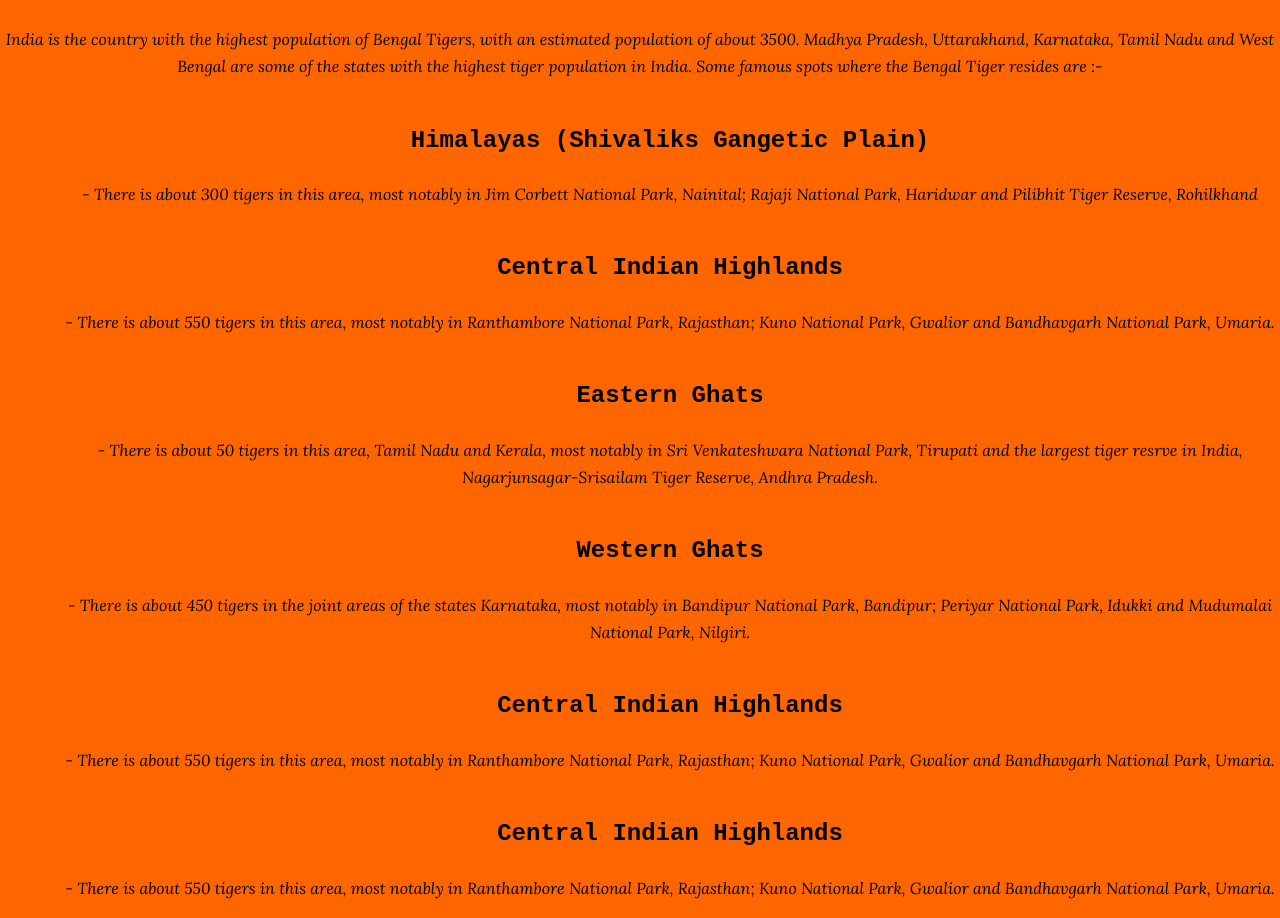
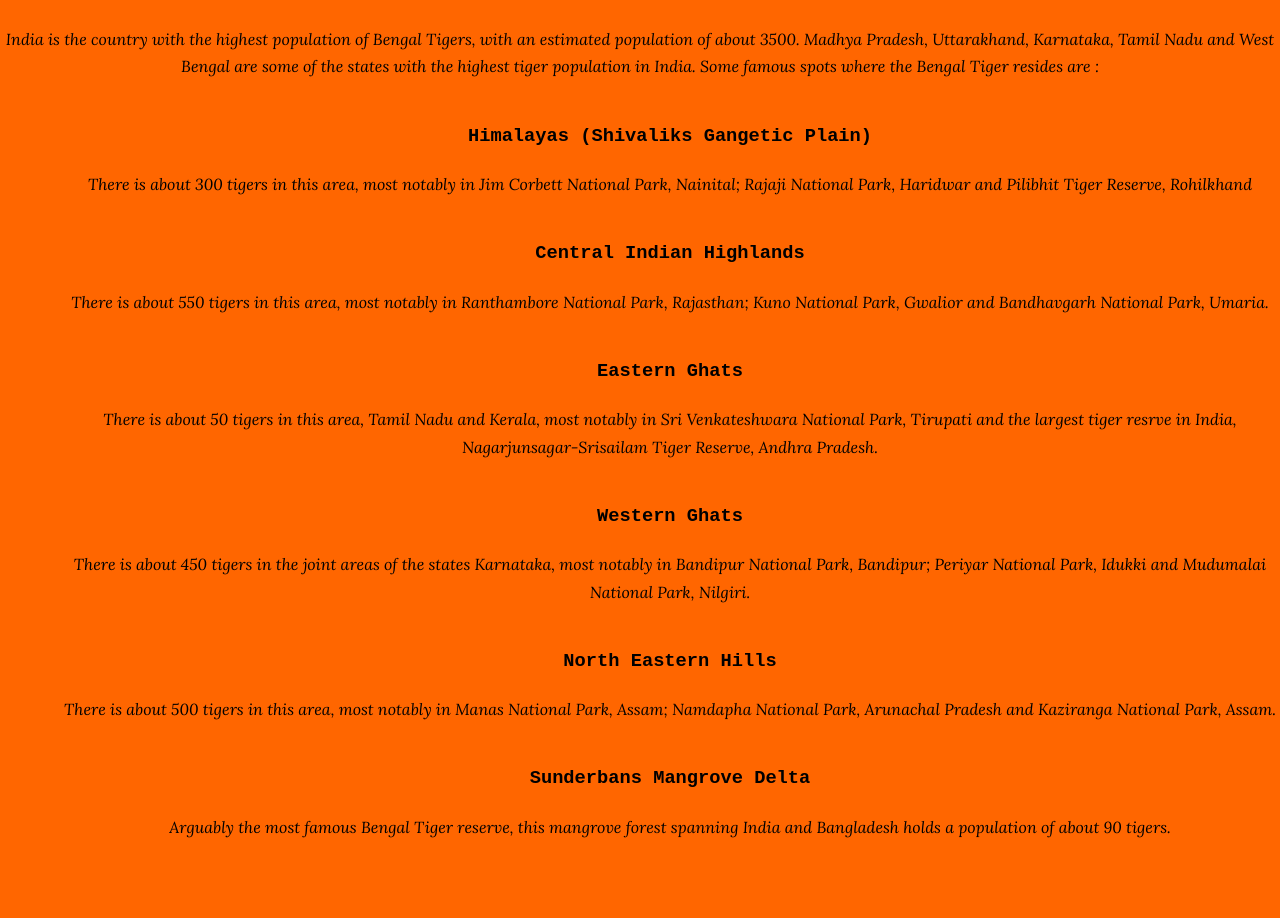
Before and after one commit to stupidshorts1-ai/project-tiger, a plain HTML site: page habitat.html in a window 1280 px wide. Shown: the part 400-1318 px from the top of the page. After the commit the page ends 1257 px from the top, so only its background shows below. Drawn offline with Linux system fonts and the light colour scheme; a web font is replaced by a local one.

Commit message:
Update habitat.html

```diff
--- a/habitat.html
+++ b/habitat.html
@@ -37,17 +37,15 @@
 	  India
 	</h2>
 	<p>
-		India is the country with the highest population of Bengal Tigers, with an estimated population of about 3500. Madhya Pradesh, Uttarakhand, Karnataka, Tamil Nadu and West Bengal are some of the states with the highest tiger population in India. Some famous spots where the Bengal Tiger resides are :-
+		India is the country with the highest population of Bengal Tigers, with an estimated population of about 3500. Madhya Pradesh, Uttarakhand, Karnataka, Tamil Nadu and West Bengal are some of the states with the highest tiger population in India. Some famous spots where the Bengal Tiger resides are :</h3>
 	</p>
 	  <ul>
-		  <li><h2> Himalayas (Shivaliks Gangetic Plain) </h2> - There is about 300 tigers in this area, most notably in Jim Corbett National Park, Nainital; Rajaji National Park, Haridwar and Pilibhit Tiger Reserve, Rohilkhand </li>
-		  <li><h2>Central Indian Highlands</h2> - There is about 550 tigers in this area, most notably in Ranthambore National Park, Rajasthan; Kuno National Park, Gwalior and Bandhavgarh National Park, Umaria.</li>
-		  <li><h2>Eastern Ghats</h2> - There is about 50 tigers in this area, Tamil Nadu and Kerala, most notably in Sri Venkateshwara National Park, Tirupati and the largest tiger resrve in India, Nagarjunsagar-Srisailam Tiger Reserve, Andhra Pradesh.</li>
-		  <li><h2>Western Ghats</h2> - There is about 450 tigers in the joint areas of the states Karnataka, most notably in  Bandipur National Park, Bandipur; Periyar National Park, Idukki and Mudumalai National Park, Nilgiri.</li>
-		  <li><h2>Central Indian Highlands</h2> - There is about 550 tigers in this area, most notably in Ranthambore National Park, Rajasthan; Kuno National Park, Gwalior and Bandhavgarh National Park, Umaria.</li>
-		  <li><h2>Central Indian Highlands</h2> - There is about 550 tigers in this area, most notably in Ranthambore National Park, Rajasthan; Kuno National Park, Gwalior and Bandhavgarh National Park, Umaria.</li>
-
-
+		  <li><h3> Himalayas (Shivaliks Gangetic Plain) </h3> There is about 300 tigers in this area, most notably in Jim Corbett National Park, Nainital; Rajaji National Park, Haridwar and Pilibhit Tiger Reserve, Rohilkhand </li>
+		  <li><h3>Central Indian Highlands</h3> There is about 550 tigers in this area, most notably in Ranthambore National Park, Rajasthan; Kuno National Park, Gwalior and Bandhavgarh National Park, Umaria.</li>
+		  <li><h3>Eastern Ghats</h3> There is about 50 tigers in this area, Tamil Nadu and Kerala, most notably in Sri Venkateshwara National Park, Tirupati and the largest tiger resrve in India, Nagarjunsagar-Srisailam Tiger Reserve, Andhra Pradesh.</li>
+		  <li><h3>Western Ghats</h3> There is about 450 tigers in the joint areas of the states Karnataka, most notably in  Bandipur National Park, Bandipur; Periyar National Park, Idukki and Mudumalai National Park, Nilgiri.</li>
+		  <li><h3>North Eastern Hills</h3> There is about 500 tigers in this area, most notably in Manas National Park, Assam; Namdapha National Park, Arunachal Pradesh and Kaziranga National Park, Assam.</li>
+		  <li><h3>Sunderbans Mangrove Delta</h3> Arguably the most famous Bengal Tiger reserve, this mangrove forest spanning India and Bangladesh holds a population of about 90 tigers.</li>
 	  </ul>
   </body>
 
```
